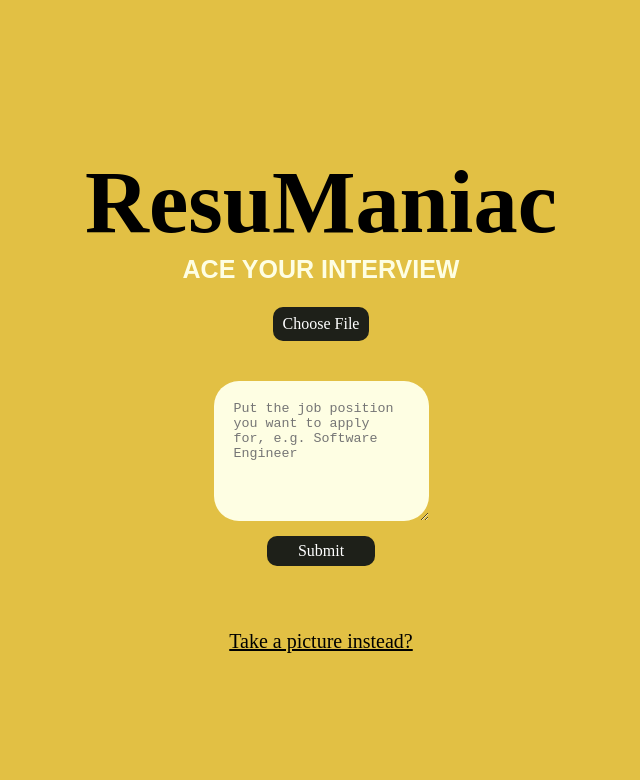
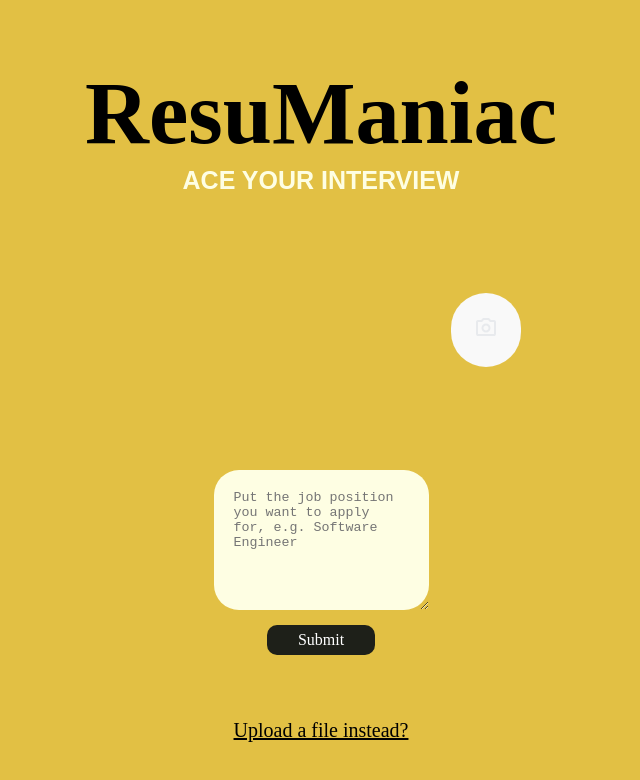
Before and after one commit to michimochi25/Terrible-Ideas-Hackathon, a React (Vite) app in the folder vite-project/: page / in a window 1280 px wide. Shown: the top 780 px of the page, without its empty margins (319-959 px from the left). Built offline with nearby package versions, Linux system fonts and the light colour scheme; no server answers.

Commit message:
set the takepic as main page

```diff
--- a/vite-project/src/App.jsx
+++ b/vite-project/src/App.jsx
@@ -8,9 +8,8 @@ function App() {
   return (
     <>
       <Routes>
-        <Route path='/' element={<Home />} />
         <Route path='/resume' element={<Resume />} />
-        <Route path='/takepic' element={<TakePic />} />
+        <Route path='/' element={<TakePic />} />
       </Routes>
     </>
   )
```
